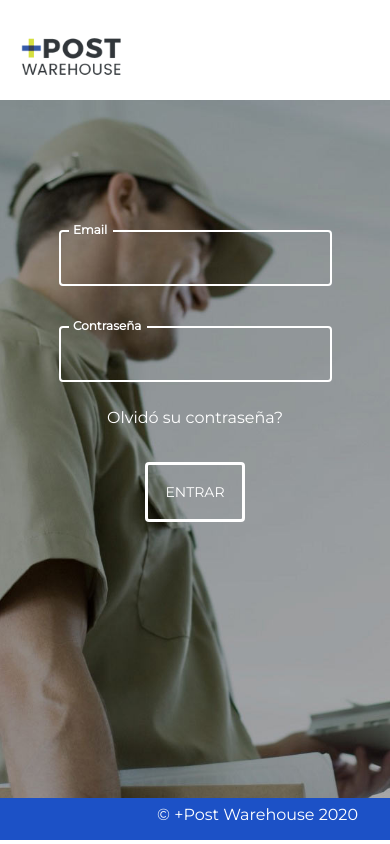
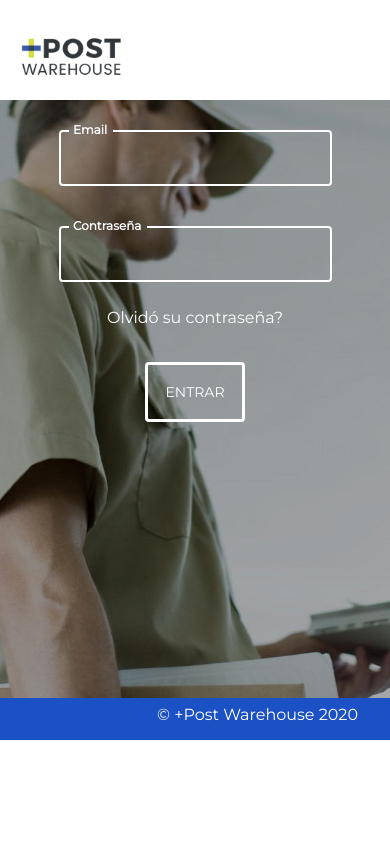
Before and after one commit to haydeemunozdelarocha/maspostusers, a React (Create React App) app: page /inventario in a window 390 px wide. Built offline with nearby package versions, Linux system fonts and the light colour scheme.

Commit message:
fixinf autorizado and confirm

```diff
--- a/src/components/PackageAuthForm.js
+++ b/src/components/PackageAuthForm.js
@@ -67,6 +67,7 @@ class PackageAuthForm extends React.Component {
         const {pmb, packages, onStartSubmit } = this.props;
         this.resetError();
         const params = {...details, pmb, packages};
+        console.log('parans', params.date, moment(params.date).format('DD-MM-YYYY'))
         params.date = moment(params.date).format('DD-MM-YYYY');
 
         if (!params ||
--- a/src/style/layout.scss
+++ b/src/style/layout.scss
@@ -25,8 +25,10 @@
   }
 
   @media (max-width: 768px) {
-    margin-top: 100px;
-    padding: 1rem;
+    padding-top: 100px;
+    padding-left: 1rem;
+    padding-right: 1rem;
+    padding-bottom: 1rem;
   }
 }
 
```
